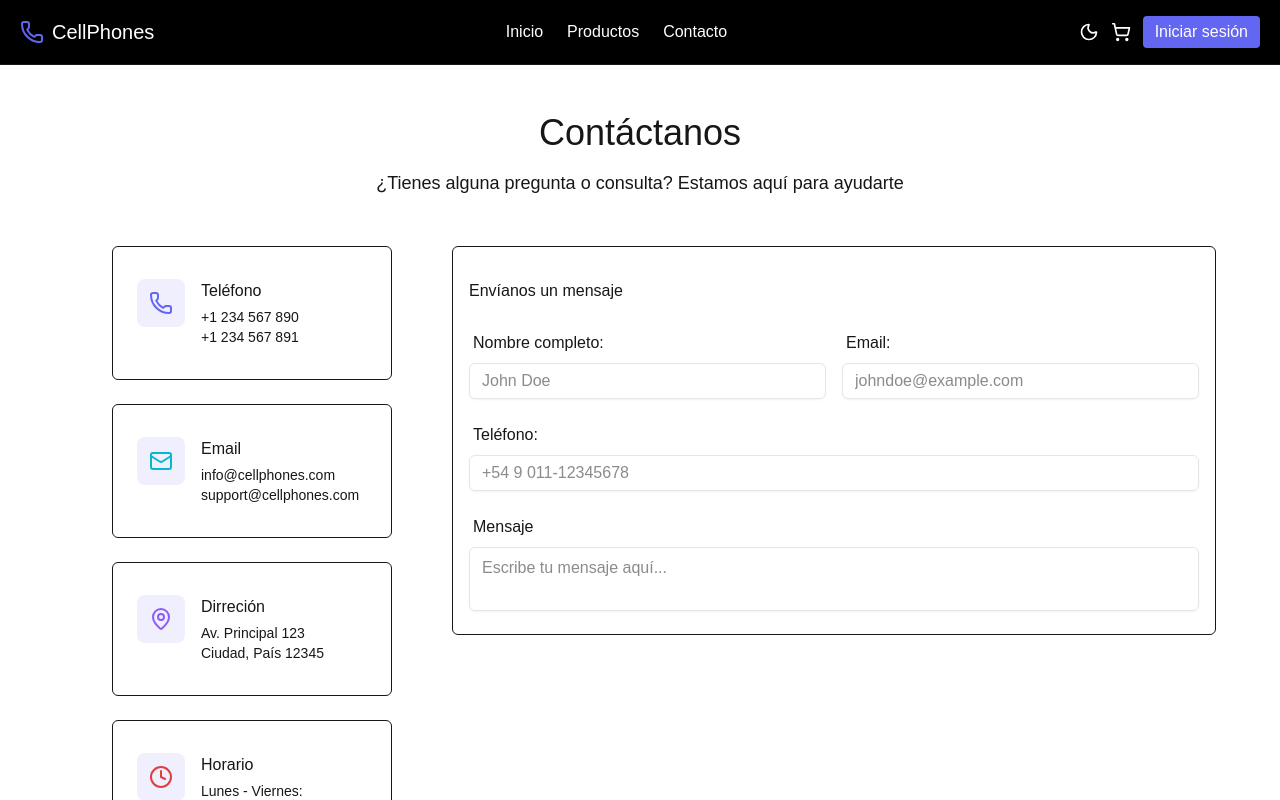
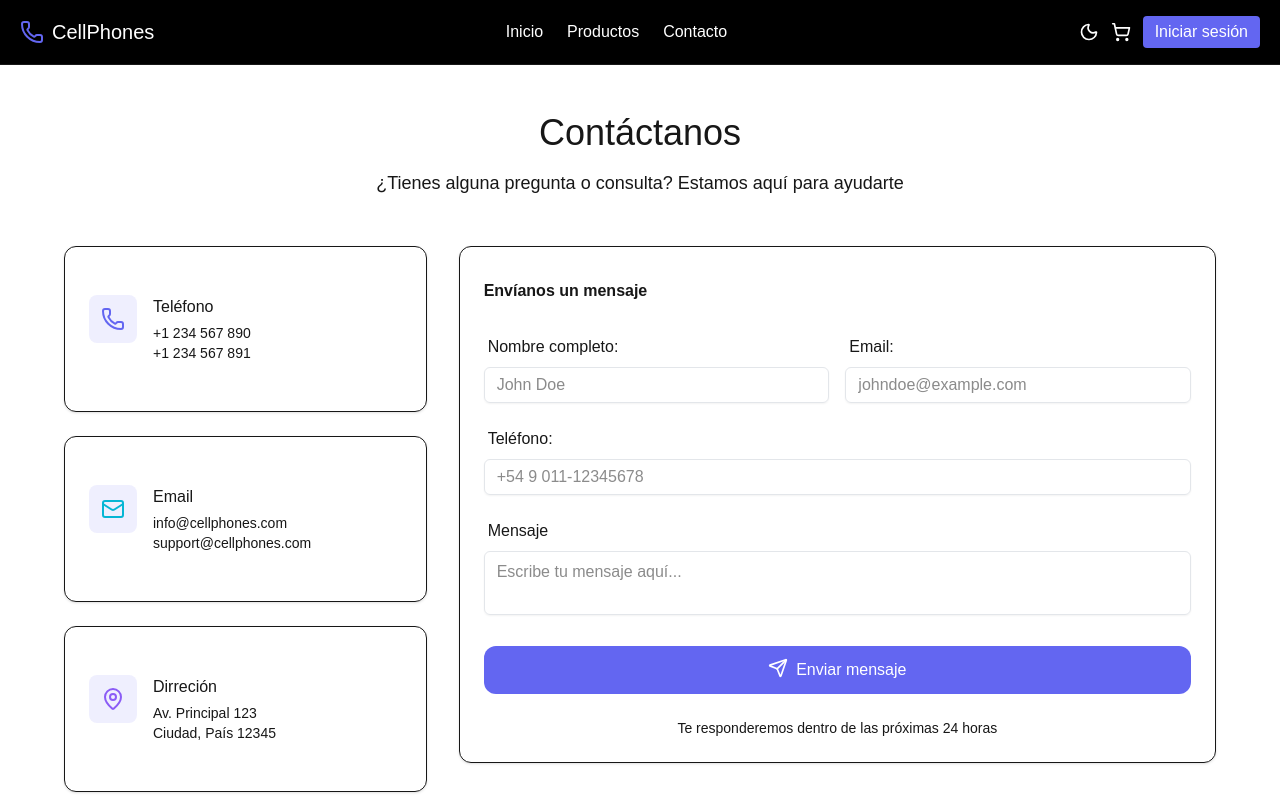
Before and after one commit to faustoleal/ecommerce-phones, a Next.js app: page /contacto in a window 1280 px wide. Shown: the top 800 px of the page. Built offline with nearby package versions, Linux system fonts and the light colour scheme.

Commit message:
modificando estilo en Card y app/contacto/page y agregando contenido

```diff
--- a/src/app/contacto/page.tsx
+++ b/src/app/contacto/page.tsx
@@ -2,7 +2,7 @@ import Card from "@/src/components/Card";
 import Input from "@/src/components/Input";
 import Label from "@/src/components/Label";
 import Textaerea from "@/src/components/Textarea";
-import { Clock, Mail, MapPin, Phone } from "lucide-react";
+import { Clock, Mail, MapPin, Phone, Send } from "lucide-react";
 
 const Contacto = () => {
   return (
@@ -14,7 +14,7 @@ const Contacto = () => {
             ¿Tienes alguna pregunta o consulta? Estamos aquí para ayudarte
           </p>
         </header>
-        <div className="grid grid-cols-1 lg:grid-cols-3 gap-3 max-w-6xl mx-auto">
+        <div className="grid grid-cols-1 lg:grid-cols-3 gap-8 max-w-6xl mx-auto">
           {/* Contacto Info */}
           <section className="space-y-6">
             <Card
@@ -44,8 +44,8 @@ const Contacto = () => {
           </section>
           {/* Formulario */}
           <div className="lg:col-span-2">
-            <div className="border p-4 rounded-md  mx-auto">
-              <h2 className="mb-3 py-4 font-medium">Envíanos un mensaje</h2>
+            <div className="flex flex-col gap-6 border p-6 rounded-xl shadow-sm">
+              <h2 className="py-2 font-semibold">Envíanos un mensaje</h2>
               <form className="space-y-6">
                 <div className="grid grid-cols-1 md:grid-cols-2 gap-4">
                   <div className="space-y-2">
@@ -85,6 +85,17 @@ const Contacto = () => {
                     required
                   />
                 </div>
+                <button
+                  type="submit"
+                  className=" flex align-center py-3 justify-center w-full bg-[#6366F1] hover:bg-[#8B5CF6] text-white font-medium rounded-xl"
+                >
+                  <Send className="mr-2 h-5 w-5" />
+                  Enviar mensaje
+                </button>
+
+                <p className="text-sm text-muted-foreground text-center">
+                  Te responderemos dentro de las próximas 24 horas
+                </p>
               </form>
             </div>
           </div>
--- a/src/components/Card.tsx
+++ b/src/components/Card.tsx
@@ -8,7 +8,7 @@ type CardProps = {
 
 const Card: React.FC<CardProps> = ({ icon, title, info }) => {
   return (
-    <article className="min-h-30 max-w-90 sm:max-w-70 border mx-auto py-2 rounded-md">
+    <article className="flex flex-col gap-6 border py-6 rounded-xl shadow-sm">
       <div className="p-6">
         <div className="flex items-start gap-4">
           <div className="p-3 bg-[#6366F1]/10 rounded-lg">{icon}</div>
```
